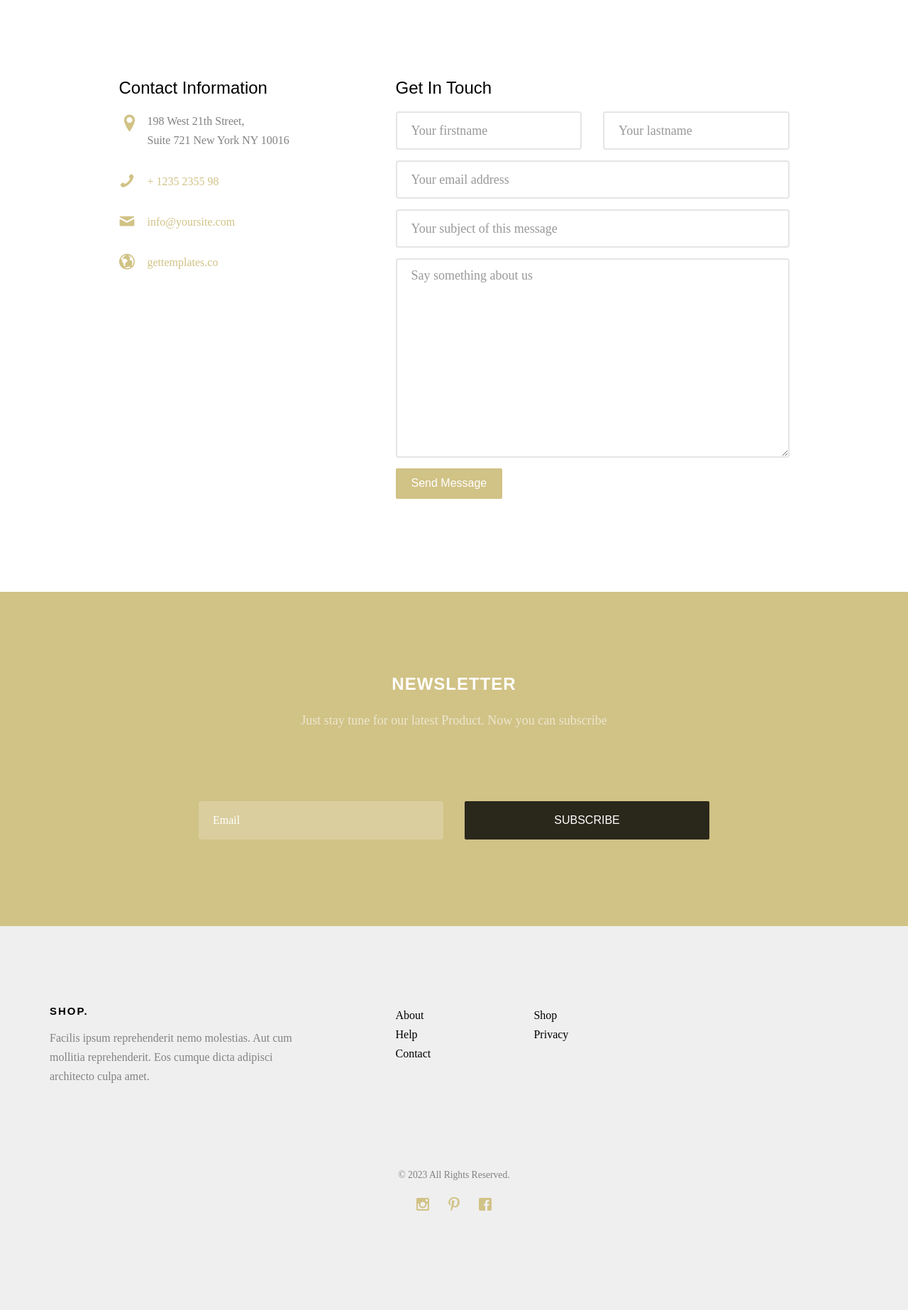
After one commit to PyChenka/wStore, a Django app: page /contact/ in a window 1280 px wide. The commit adds this page. Shown: the part 673-2519 px from the top of the page at 71% size. Run offline with Django 4.2, Linux system fonts and the light colour scheme; some libraries are stand-ins or nearby versions; some web fonts are replaced.

Commit message:
update: templates refactor: footer, index add: about, contact

```diff
--- /dev/null
+++ b/windstore/templates/contact.html
@@ -0,0 +1,82 @@
+{% extends 'base.html' %}
+{% load static %}
+{% block content %}
+
+	<header id="fh5co-header" class="fh5co-cover fh5co-cover-sm" role="banner" style="background-image: url({% static "images/img_bg_2.jpg" %});">
+		<div class="overlay"></div>
+		<div class="container">
+			<div class="row">
+				<div class="col-md-8 col-md-offset-2 text-center">
+					<div class="display-t">
+						<div class="display-tc animate-box" data-animate-effect="fadeIn">
+							<h1>Contact Us</h1>
+							<!-- <h2>Free html5 templates by <a href="https://themewagon.com/theme_tag/free/" target="_blank">Themewagon</a></h2> -->
+						</div>
+					</div>
+				</div>
+			</div>
+		</div>
+	</header>
+
+	<div id="fh5co-contact">
+		<div class="container">
+			<div class="row">
+				<div class="col-md-5 col-md-push-1 animate-box">
+
+					<div class="fh5co-contact-info">
+						<h3>Contact Information</h3>
+						<ul>
+							<li class="address">198 West 21th Street, <br> Suite 721 New York NY 10016</li>
+							<li class="phone"><a href="tel://1234567920">+ 1235 2355 98</a></li>
+							<li class="email"><a href="mailto:info@yoursite.com">info@yoursite.com</a></li>
+							<li class="url"><a href="http://gettemplates.co">gettemplates.co</a></li>
+						</ul>
+					</div>
+
+				</div>
+				<div class="col-md-6 animate-box">
+					<h3>Get In Touch</h3>
+					<form action="#">
+						<div class="row form-group">
+							<div class="col-md-6">
+								<!-- <label for="fname">First Name</label> -->
+								<input type="text" id="fname" class="form-control" placeholder="Your firstname">
+							</div>
+							<div class="col-md-6">
+								<!-- <label for="lname">Last Name</label> -->
+								<input type="text" id="lname" class="form-control" placeholder="Your lastname">
+							</div>
+						</div>
+
+						<div class="row form-group">
+							<div class="col-md-12">
+								<!-- <label for="email">Email</label> -->
+								<input type="text" id="email" class="form-control" placeholder="Your email address">
+							</div>
+						</div>
+
+						<div class="row form-group">
+							<div class="col-md-12">
+								<!-- <label for="subject">Subject</label> -->
+								<input type="text" id="subject" class="form-control" placeholder="Your subject of this message">
+							</div>
+						</div>
+
+						<div class="row form-group">
+							<div class="col-md-12">
+								<!-- <label for="message">Message</label> -->
+								<textarea name="message" id="message" cols="30" rows="10" class="form-control" placeholder="Say something about us"></textarea>
+							</div>
+						</div>
+						<div class="form-group">
+							<input type="submit" value="Send Message" class="btn btn-primary">
+						</div>
+
+					</form>
+				</div>
+			</div>
+
+		</div>
+	</div>
+
+{% endblock %}
--- a/windstore/templates/includes/footer.html
+++ b/windstore/templates/includes/footer.html
@@ -1,3 +1,32 @@
+
+<!-- Форма подписки -->
+
+	<div id="fh5co-started">
+		<div class="container">
+			<div class="row animate-box">
+				<div class="col-md-8 col-md-offset-2 text-center fh5co-heading">
+					<h2>Newsletter</h2>
+					<p>Just stay tune for our latest Product. Now you can subscribe</p>
+				</div>
+			</div>
+			<div class="row animate-box">
+				<div class="col-md-8 col-md-offset-2">
+					<form class="form-inline">
+						<div class="col-md-6 col-sm-6">
+							<div class="form-group">
+								<label for="email" class="sr-only">Email</label>
+								<input type="email" class="form-control" id="email" placeholder="Email">
+							</div>
+						</div>
+						<div class="col-md-6 col-sm-6">
+							<button type="submit" class="btn btn-default btn-block">Subscribe</button>
+						</div>
+					</form>
+				</div>
+			</div>
+		</div>
+	</div>
+
 	<footer id="fh5co-footer" role="contentinfo">
 		<div class="container">
 			<div class="row row-pb-md">
--- a/windstore/windstore/urls.py
+++ b/windstore/windstore/urls.py
@@ -8,4 +8,6 @@ urlpatterns = [
     path('', views.index),
     path('shop/', include('shop.urls', namespace='shop')),
     path('blog/', include('blog.urls', namespace='blog')),
+    path('about/', views.about),
+    path('contact/', views.contact),
 ]
--- a/windstore/windstore/views.py
+++ b/windstore/windstore/views.py
@@ -4,3 +4,13 @@ from django.shortcuts import render
 def index(request):
     template = 'index.html'
     return render(request, template)
+
+
+def about(request):
+    template = 'about.html'
+    return render(request, template)
+
+
+def contact(request):
+    template = 'contact.html'
+    return render(request, template)
```
Also changed, not shown: windstore/templates/about.html (added, +68 -0 lines), windstore/templates/index.html (+0 -28 lines).
